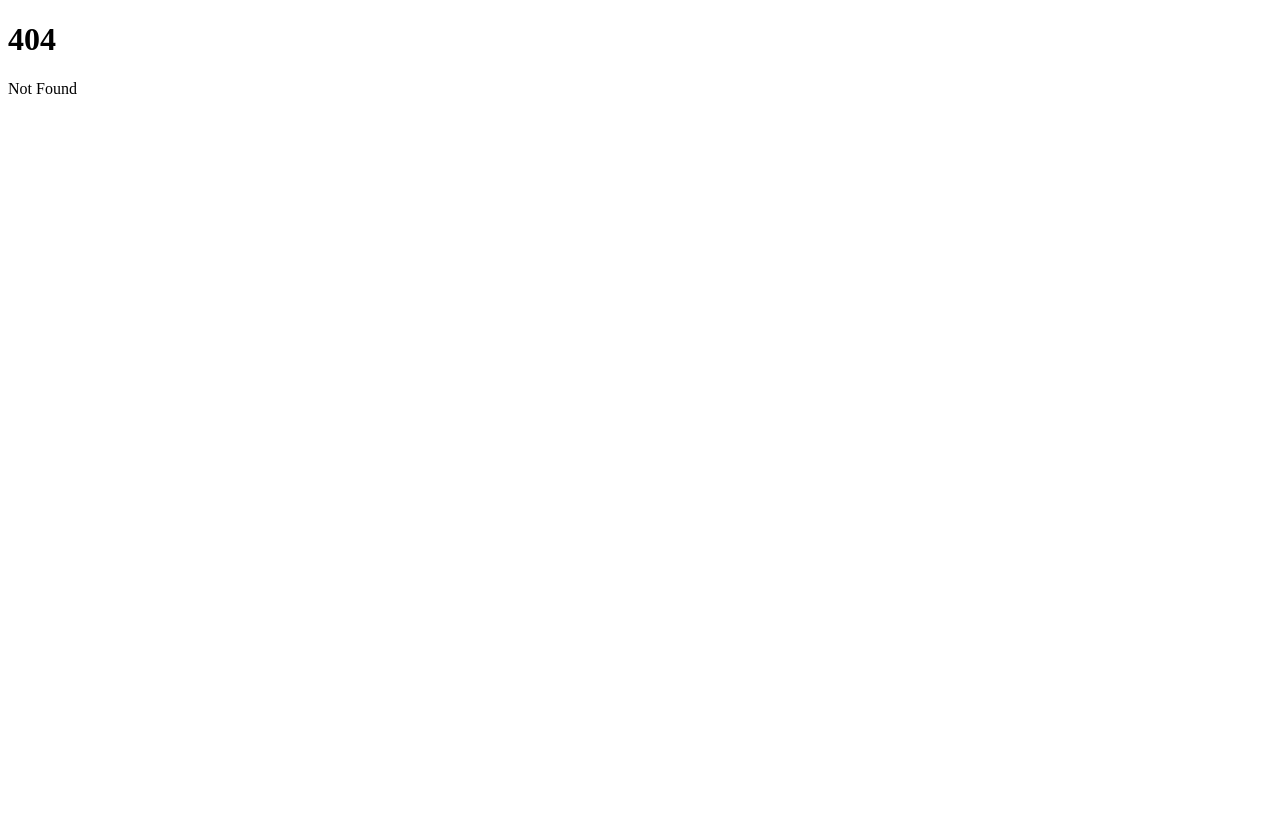
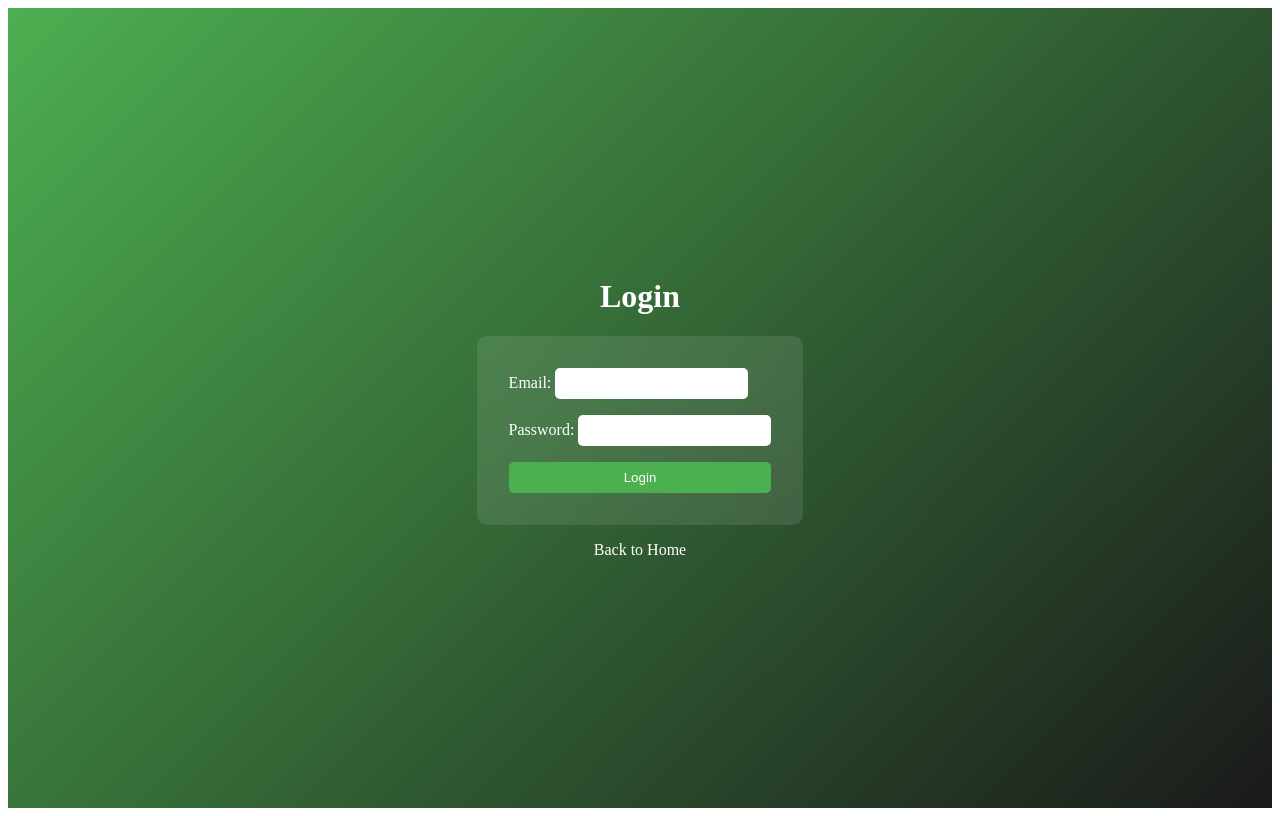
Before and after one commit to spotsonthestove/toit-two, a SvelteKit app: page /login in a window 1280 px wide. Before the commit this address had no page. Built offline with nearby package versions, Linux system fonts and the light colour scheme.

Commit message:
little by little some pages and routes

```diff
--- a/src/routes/+page.svelte
+++ b/src/routes/+page.svelte
@@ -1,167 +1,38 @@
 <script lang="ts">
-  import MindMap3D from '$lib/components/MindMap3D.svelte';
-  import CircleSegment from '$lib/components/toitNext1.svelte';
-  import NodeTable from '$lib/components/nodetable.svelte';
-  import { onMount } from 'svelte';
-  import { nodes } from '$lib/stores/mindMapStore';
-
-  let mindMapComponent: MindMap3D;
-
-  function handleAddNode() {
-    if (mindMapComponent) {
-      const x = Math.random() * 6 - 3;
-      const y = Math.random() * 6 - 3;
-      const z = Math.random() * 2 - 1;
-      mindMapComponent.addNode(x, y, z);
-    }
-  }
-
-  onMount(() => {
-    if (mindMapComponent) {
-      if ($nodes.length === 0) {
-        // Initialize with default nodes if the store is empty
-        mindMapComponent.addNode(0, 0, 0);
-        mindMapComponent.addNode(3, 2, 0);
-        mindMapComponent.addNode(-2, 3, 1);
-      } else {
-        // Initialize with stored nodes
-        mindMapComponent.initializeNodesFromStore($nodes);
-      }
-    }
-  });
+  // Add any necessary imports here
 </script>
 
-<h1>Toit</h1>
-
-<h1>This will be something when I get a round Toit</h1>
-
+<main>
+  <h1>Welcome to Our Mind Mapping App</h1>
   <nav>
-  <a href="/test">Go to Test Page</a>
+    <a href="/toit">Go to Toit</a>
+    <a href="/login">Login</a>
+    <a href="/register">Register</a>
   </nav>
-
-<div class="container">
-    <h2>Toit Circle</h2>
-    <CircleSegment />
-</div>
-
-<div class="grid-container">
-  <div class="mind-map">
-    <MindMap3D bind:this={mindMapComponent} />
-  </div>
-  <div class="controls">
-    <button on:click={handleAddNode}>Add Node</button>
-    <NodeTable nodes={$nodes} />
-  </div>
-</div>
+</main>
 
 <style>
-    :global(body) {
-        font-family: Arial, sans-serif;
-        background: linear-gradient(135deg, #4caf50, #1a1a1a);
-        min-height: 100vh;
-        margin: 0;
-        padding: 20px;
+  main {
     display: flex;
     flex-direction: column;
     align-items: center;
-        gap: 20px;
-    }
-    .container {
-        background: rgba(255, 255, 255, 0.1);
-        backdrop-filter: blur(10px);
-        border-radius: 10px;
-        padding: 30px;
-        box-shadow: 0 8px 32px 0 rgba(31, 38, 135, 0.37);
-        border: 1px solid rgba(255, 255, 255, 0.18);
-        width: 100%;
-        max-width: 400px;
-    }
-    h1, h2 {
-        color: #fff;
-        text-align: center;
-        margin-bottom: 20px;
-    }
-    form {
-        display: flex;
-        margin-bottom: 20px;
-    }
-    input[type="text"] {
-        flex-grow: 1;
-        padding: 10px;
-        border: none;
-        border-radius: 5px 0 0 5px;
-        outline: none;
-    }
-    button {
-        padding: 10px 20px;
-        background-color: #4caf50;
+    justify-content: center;
+    height: 100vh;
+    background: linear-gradient(135deg, #4caf50, #1a1a1a);
     color: white;
-        border: none;
-        border-radius: 0 5px 5px 0;
-        cursor: pointer;
-    }
-    ul {
-        list-style-type: none;
-        padding: 0;
-    }
-    li {
-        background: rgba(255, 255, 255, 0.2);
-        margin-bottom: 10px;
-        padding: 10px;
-        border-radius: 5px;
-        color: #fff;
-    }
-    .grid-container {
-        display: grid;
-        grid-template-columns: 1fr 200px;
-        grid-template-rows: 1fr;
-        gap: 20px;
-        height: 70vh;
-        width: 100%;
-        max-width: 64rem;
-        background: rgba(255, 255, 255, 0.1);
-        backdrop-filter: blur(10px);
-        border-radius: 10px;
-        padding: 20px;
-        box-shadow: 0 8px 32px 0 rgba(31, 38, 135, 0.37);
-        border: 1px solid rgba(255, 255, 255, 0.18);
-    }
-    .mind-map {
-        grid-column: 1;
-        grid-row: 1;
-        width: 100%;
-        height: 100%;
-    }
-    .controls {
-        grid-column: 2;
-        grid-row: 1;
-        display: flex;
-        flex-direction: column;
-        gap: 10px;
-        overflow-y: auto;
-    }
-    .controls button {
-        padding: 10px;
-        background-color: #4CAF50;
-        color: white;
-        border: none;
-        border-radius: 5px;
-        cursor: pointer;
-        font-size: 16px;
-    }
-    .controls button:hover {
-        background-color: #45a049;
-    }
-    @media (min-width: 480px) {
-        h1 {
-            font-size: 4rem;
-        }
-    }
-    nav {
-        margin-bottom: 20px;
   }
 
-    nav a {
+  h1 {
+    font-size: 2.5rem;
+    margin-bottom: 2rem;
+  }
+
+  nav {
+    display: flex;
+    gap: 1rem;
+  }
+
+  a {
     color: #fff;
     text-decoration: none;
     padding: 10px 20px;
@@ -170,7 +41,7 @@
     transition: background-color 0.3s;
   }
 
-    nav a:hover {
+  a:hover {
     background-color: #45a049;
   }
 </style>
--- /dev/null
+++ b/src/routes/login/+page.svelte
@@ -0,0 +1,68 @@
+<script lang="ts">
+  let email = '';
+  let password = '';
+
+  function handleSubmit() {
+    // TODO: Implement login logic
+    console.log('Login attempt', { email, password });
+  }
+</script>
+
+<main>
+  <h1>Login</h1>
+  <form on:submit|preventDefault={handleSubmit}>
+    <div>
+      <label for="email">Email:</label>
+      <input type="email" id="email" bind:value={email} required>
+    </div>
+    <div>
+      <label for="password">Password:</label>
+      <input type="password" id="password" bind:value={password} required>
+    </div>
+    <button type="submit">Login</button>
+  </form>
+  <a href="/">Back to Home</a>
+</main>
+
+<style>
+  main {
+    display: flex;
+    flex-direction: column;
+    align-items: center;
+    justify-content: center;
+    height: 100vh;
+    background: linear-gradient(135deg, #4caf50, #1a1a1a);
+    color: white;
+  }
+
+  form {
+    display: flex;
+    flex-direction: column;
+    gap: 1rem;
+    background: rgba(255, 255, 255, 0.1);
+    backdrop-filter: blur(10px);
+    border-radius: 10px;
+    padding: 2rem;
+    margin-bottom: 1rem;
+  }
+
+  input {
+    padding: 0.5rem;
+    border-radius: 5px;
+    border: none;
+  }
+
+  button {
+    padding: 0.5rem 1rem;
+    background-color: #4CAF50;
+    color: white;
+    border: none;
+    border-radius: 5px;
+    cursor: pointer;
+  }
+
+  a {
+    color: white;
+    text-decoration: none;
+  }
+</style>
--- /dev/null
+++ b/src/routes/toit/+page.svelte
@@ -0,0 +1,176 @@
+<script lang="ts">
+  import MindMap3D from '$lib/components/MindMap3D.svelte';
+  import CircleSegment from '$lib/components/toitNext1.svelte';
+  import NodeTable from '$lib/components/nodetable.svelte';
+  import { onMount } from 'svelte';
+  import { nodes } from '$lib/stores/mindMapStore';
+
+  let mindMapComponent: MindMap3D;
+
+  function handleAddNode() {
+    if (mindMapComponent) {
+      const x = Math.random() * 6 - 3;
+      const y = Math.random() * 6 - 3;
+      const z = Math.random() * 2 - 1;
+      mindMapComponent.addNode(x, y, z);
+    }
+  }
+
+  onMount(() => {
+    if (mindMapComponent) {
+      if ($nodes.length === 0) {
+        // Initialize with default nodes if the store is empty
+        mindMapComponent.addNode(0, 0, 0);
+        mindMapComponent.addNode(3, 2, 0);
+        mindMapComponent.addNode(-2, 3, 1);
+      } else {
+        // Initialize with stored nodes
+        mindMapComponent.initializeNodesFromStore($nodes);
+      }
+    }
+  });
+</script>
+
+<h1>Toit</h1>
+
+<h1>This will be something when I get a round Toit</h1>
+
+<nav>
+  <a href="/">Back to Home</a>
+</nav>
+
+<div class="container">
+    <h2>Toit Circle</h2>
+    <CircleSegment />
+</div>
+
+<div class="grid-container">
+  <div class="mind-map">
+    <MindMap3D bind:this={mindMapComponent} />
+  </div>
+  <div class="controls">
+    <button on:click={handleAddNode}>Add Node</button>
+    <NodeTable nodes={$nodes} />
+  </div>
+</div>
+
+<style>
+    :global(body) {
+        font-family: Arial, sans-serif;
+        background: linear-gradient(135deg, #4caf50, #1a1a1a);
+        min-height: 100vh;
+        margin: 0;
+        padding: 20px;
+        display: flex;
+        flex-direction: column;
+        align-items: center;
+        gap: 20px;
+    }
+    .container {
+        background: rgba(255, 255, 255, 0.1);
+        backdrop-filter: blur(10px);
+        border-radius: 10px;
+        padding: 30px;
+        box-shadow: 0 8px 32px 0 rgba(31, 38, 135, 0.37);
+        border: 1px solid rgba(255, 255, 255, 0.18);
+        width: 100%;
+        max-width: 400px;
+    }
+    h1, h2 {
+        color: #fff;
+        text-align: center;
+        margin-bottom: 20px;
+    }
+    form {
+        display: flex;
+        margin-bottom: 20px;
+    }
+    input[type="text"] {
+        flex-grow: 1;
+        padding: 10px;
+        border: none;
+        border-radius: 5px 0 0 5px;
+        outline: none;
+    }
+    button {
+        padding: 10px 20px;
+        background-color: #4caf50;
+        color: white;
+        border: none;
+        border-radius: 0 5px 5px 0;
+        cursor: pointer;
+    }
+    ul {
+        list-style-type: none;
+        padding: 0;
+    }
+    li {
+        background: rgba(255, 255, 255, 0.2);
+        margin-bottom: 10px;
+        padding: 10px;
+        border-radius: 5px;
+        color: #fff;
+    }
+    .grid-container {
+        display: grid;
+        grid-template-columns: 1fr 200px;
+        grid-template-rows: 1fr;
+        gap: 20px;
+        height: 70vh;
+        width: 100%;
+        max-width: 64rem;
+        background: rgba(255, 255, 255, 0.1);
+        backdrop-filter: blur(10px);
+        border-radius: 10px;
+        padding: 20px;
+        box-shadow: 0 8px 32px 0 rgba(31, 38, 135, 0.37);
+        border: 1px solid rgba(255, 255, 255, 0.18);
+    }
+    .mind-map {
+        grid-column: 1;
+        grid-row: 1;
+        width: 100%;
+        height: 100%;
+    }
+    .controls {
+        grid-column: 2;
+        grid-row: 1;
+        display: flex;
+        flex-direction: column;
+        gap: 10px;
+        overflow-y: auto;
+    }
+    .controls button {
+        padding: 10px;
+        background-color: #4CAF50;
+        color: white;
+        border: none;
+        border-radius: 5px;
+        cursor: pointer;
+        font-size: 16px;
+    }
+    .controls button:hover {
+        background-color: #45a049;
+    }
+    @media (min-width: 480px) {
+        h1 {
+            font-size: 4rem;
+        }
+    }
+    nav {
+        margin-bottom: 20px;
+    }
+
+    nav a {
+        color: #fff;
+        text-decoration: none;
+        padding: 10px 20px;
+        background-color: #4CAF50;
+        border-radius: 5px;
+        transition: background-color 0.3s;
+    }
+
+    nav a:hover {
+        background-color: #45a049;
+    }
+</style>
```
Also changed, not shown: src/lib/components/MindMap3D.svelte (+0 -12 lines), 1 other file (tests, documents, lock files or other folders). Lines whose indentation alone changed are shown as unchanged.
